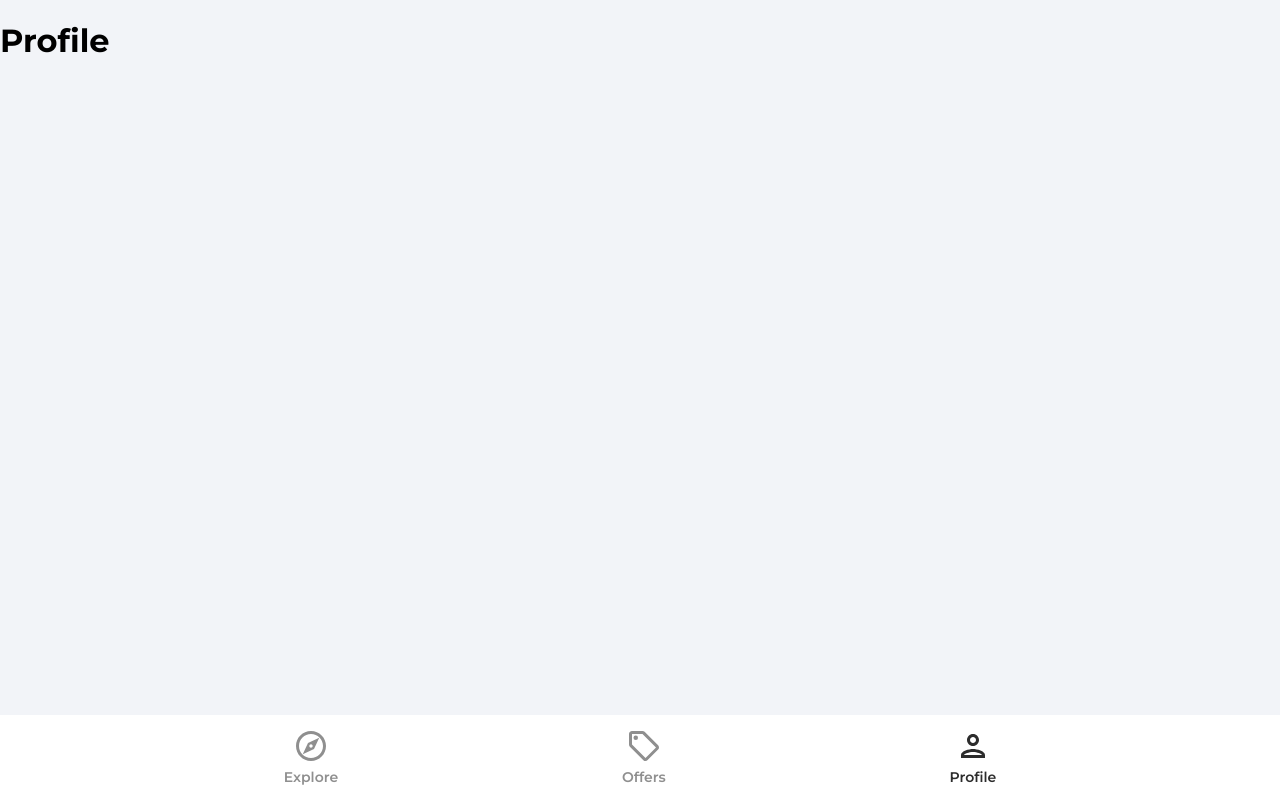
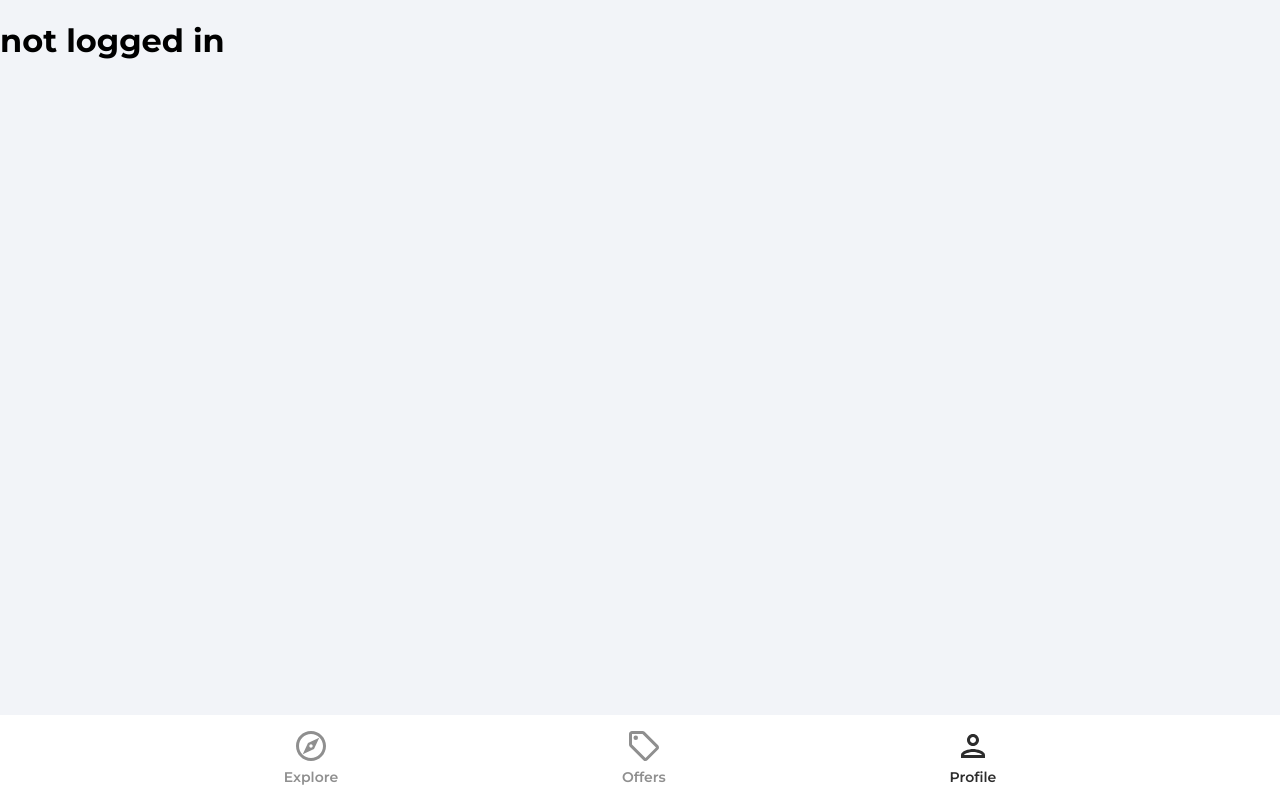
Before and after one commit to Farahat612/brad-react, a React (Create React App) app in the folder house-marketplace/: page /profile in a window 1280 px wide. Built offline with nearby package versions, Linux system fonts and the light colour scheme.

Commit message:
used toastify for alerts and displayed user name in profile

```diff
--- a/house-marketplace/src/App.js
+++ b/house-marketplace/src/App.js
@@ -1,4 +1,6 @@
 import { BrowserRouter as Router, Route, Routes } from 'react-router-dom'
+import { ToastContainer } from 'react-toastify'
+import 'react-toastify/dist/ReactToastify.css'
 
 import Explore from './pages/Explore'
 import Offers from './pages/Offers'
@@ -24,7 +26,8 @@ function App() {
         </Routes>
         <Navbar />
       </Router>
-     </>
+      <ToastContainer />
+    </>
   )
 }
 
--- a/house-marketplace/src/pages/Profile.jsx
+++ b/house-marketplace/src/pages/Profile.jsx
@@ -1,9 +1,15 @@
+/* eslint-disable no-unused-vars */
+/* eslint-disable react-hooks/exhaustive-deps */
+import { useEffect, useState } from "react"
+import { getAuth } from "firebase/auth"
+
 const Profile = () => {
-  return (
-    <div>
-      <h1>Profile</h1>
-    </div>
-  )
+  const [user, setUser] = useState(null)
+  const auth = getAuth()
+  useEffect(() => {
+    setUser(auth.currentUser)
+  }, [])
+  return user ? <h1>{user.displayName}</h1> : <h1>not logged in</h1>
 }
 
 export default Profile
```
